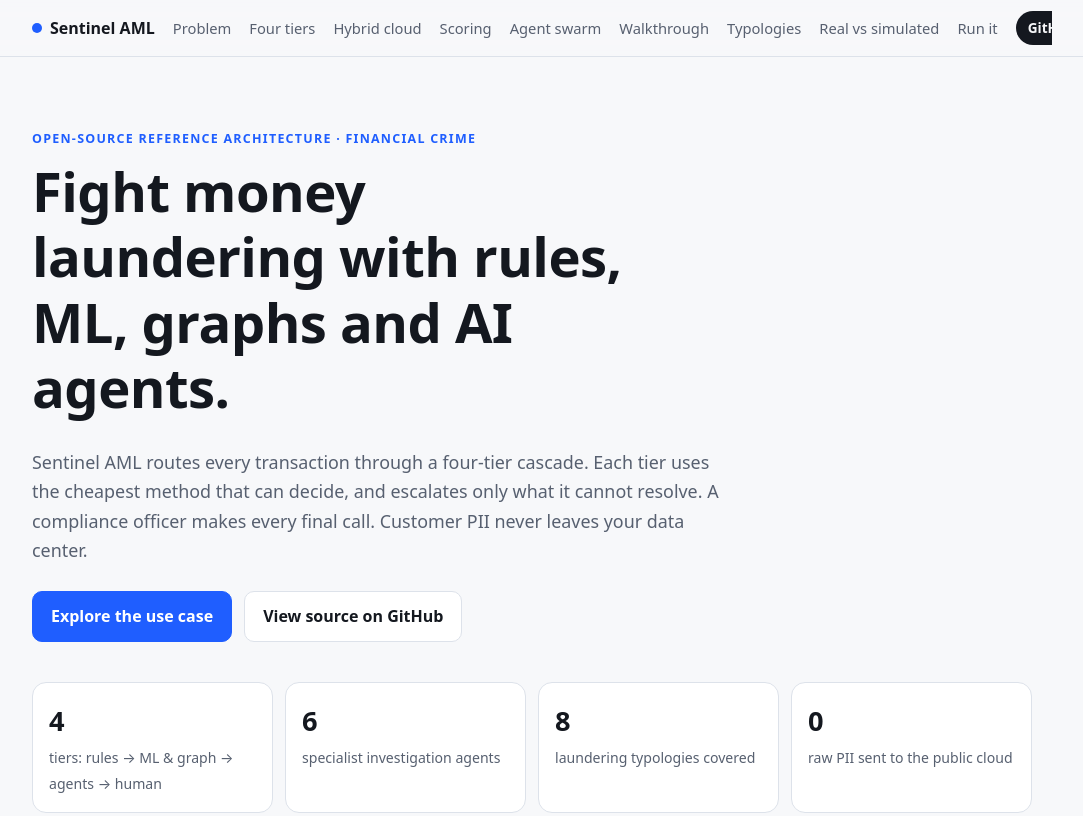
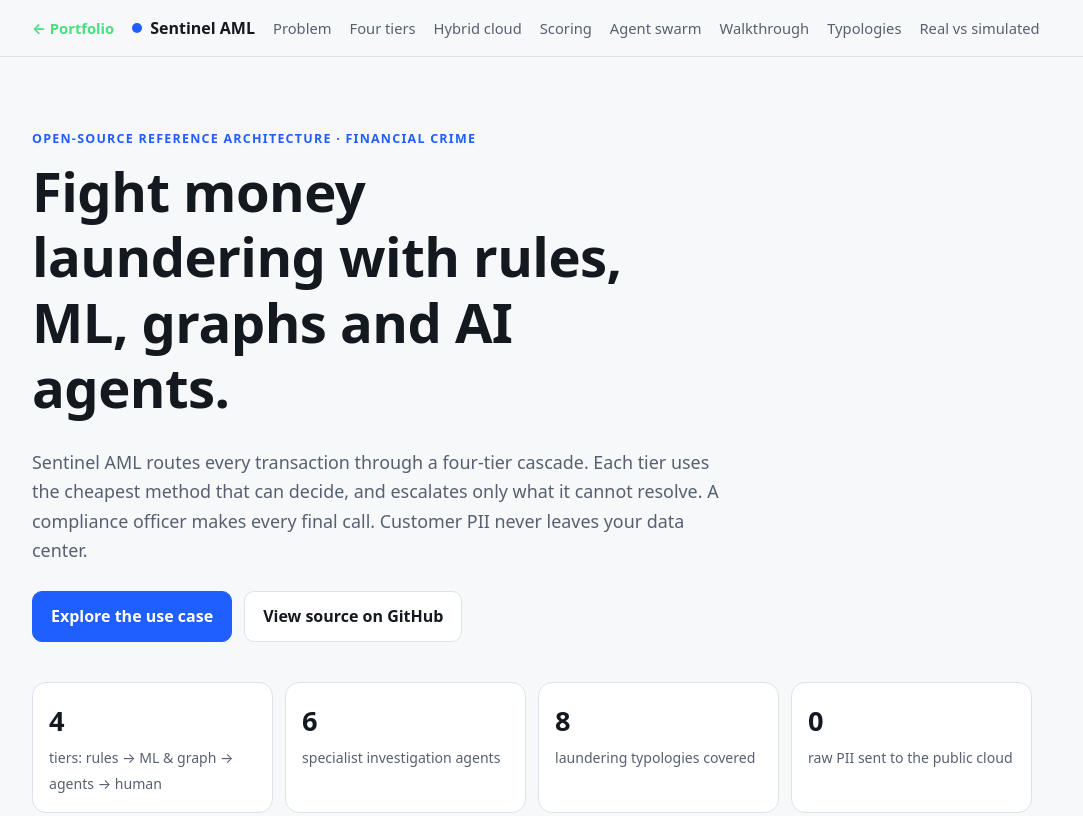
Before and after one commit to sadiqgpasha89/Anti-Money-Laundering, a plain HTML site: page docs/index.html in a window 1280 px wide. Shown: the top 816 px of the page, without its empty margins (108-1191 px from the left). Drawn offline with Linux system fonts and the light colour scheme.

Commit message:
Add home link to https://sadiqgpasha89.github.io/

```diff
--- a/docs/index.html
+++ b/docs/index.html
@@ -175,6 +175,7 @@ footer a{color:var(--muted)}
 
 <nav class="top" aria-label="Page sections">
   <div class="wrap">
+    <a class="l" href="https://sadiqgpasha89.github.io/" title="Return to Sadiq G Pasha Portfolio" style="font-weight:700; color:#4ade80;">← Portfolio</a>
     <a class="brand" href="#top"><i></i>Sentinel AML</a>
     <a class="l" href="#problem">Problem</a>
     <a class="l" href="#cascade">Four tiers</a>
```
